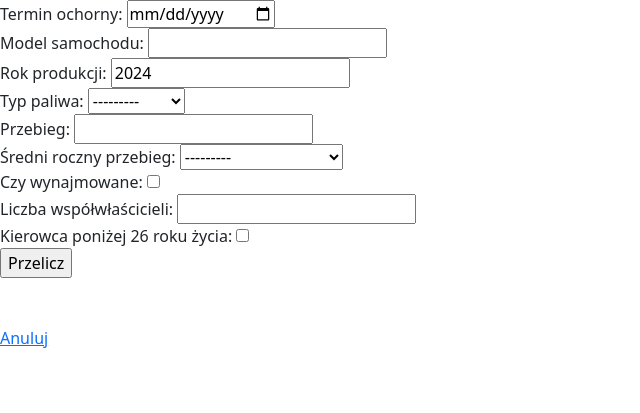
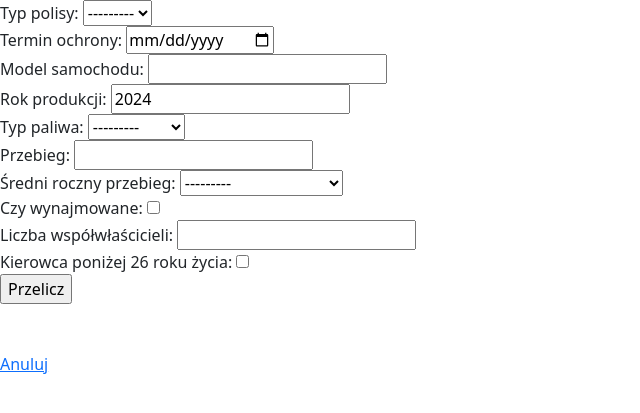
Before and after one commit to grupa-B-PK/app_zarzadzanie_polisami, a Django app: page /insurance_app/policy_car_create/ in a window 1280 px wide. Shown: the part 56-469 px from the top of the page, without its empty margins (0-640 px from the left). Run offline with Django 5.2, Linux system fonts and the light colour scheme; the visitor is signed in with stand-in values (Sample User, id 1); data that the repository does not hold is empty.

Commit message:
Add fixes

```diff
--- a/Insurance_company/insurance_app/forms.py
+++ b/Insurance_company/insurance_app/forms.py
@@ -7,11 +7,12 @@ from .models import CarInsurance, HouseInsurance
 class CarInsuranceModelForm(forms.ModelForm):
     class Meta:
         model = CarInsurance
-        fields = ["valid_to", "car_model", "production_year", "fuel_type", "mileage",
+        fields = ["policy_type", "valid_to", "car_model", "production_year", "fuel_type", "mileage",
                   "average_year_mileage", "is_rented",
                   "number_of_owners", "driver_under_26"]
         labels = {
-            'valid_to': 'Termin ochorny',
+            "policy_type": "Typ polisy",
+            'valid_to': 'Termin ochrony',
             'car_model': 'Model samochodu',
             'production_year': 'Rok produkcji',
             'fuel_type': 'Typ paliwa',
@@ -29,9 +30,10 @@ class CarInsuranceModelForm(forms.ModelForm):
 class HouseInsuranceModelForm(forms.ModelForm):
     class Meta:
         model = HouseInsurance
-        fields = ["valid_to", "house_type", "number_of_owners", "house_area", "house_city", "house_value"]
+        fields = ["policy_type", "valid_to", "house_type", "number_of_owners", "house_area", "house_city", "house_value"]
         labels = {
-            'valid_to': 'Termin ochorny',
+            "policy_type": "Typ polisy",
+            'valid_to': 'Termin ochrony',
             'house_type': 'Typ domu',
             'number_of_owners': 'Liczba właścicieli',
             'house_area': 'Powierzchnia domu',
--- a/Insurance_company/insurance_app/templates/policy_car_detail.html
+++ b/Insurance_company/insurance_app/templates/policy_car_detail.html
@@ -7,7 +7,9 @@
 {% block content %}
     <h2> Szczegóły polisy:</h2>
     <p>Numer polisy: {{ car_policy.policy_id }}</p>
-    <p>Termin obowiązywania ochorny: {{ car_policy.valid_to }}</p>
+    <p>Typ polisy: {{ car_policy.policy_type }}</p>
+    <p>Opis: {{ car_policy.policy_description }}</p>
+    <p>Termin obowiązywania ochrony: {{ car_policy.valid_to }}</p>
     <p>Wysokość składki: "Do uzupełnienia przy ustaleniu logiki do przeliczenia składki" </p>
     <p>Model samochodu: {{ car_policy.car_model }}</p>
     <p>Rok produkcji: {{ car_policy.production_year }}</p>
--- a/Insurance_company/insurance_app/templates/policy_house_detail.html
+++ b/Insurance_company/insurance_app/templates/policy_house_detail.html
@@ -7,7 +7,9 @@
 {% block content %}
     <h2> Szczegóły polisy:</h2>
     <p>Numer polisy: {{ house_policy.policy_id }}</p>
-    <p>Termin obowiązywania ochorny: {{ house_policy.valid_to }}</p>
+    <p>Typ polisy: {{ house_policy.policy_type }}</p>
+    <p>Opis: {{ house_policy.policy_description }}</p>
+    <p>Termin obowiązywania ochrony: {{ house_policy.valid_to }}</p>
     <p>Wysokość składki: "Do uzupełnienia przy ustaleniu logiki do przeliczenia składki" </p>
     <p>Typ domu: {{ house_policy.house_type }}</p>
     <p>Powierzchnia domu: {{ house_policy.house_area }}</p>
```
Also changed, not shown: Insurance_company/insurance_app/templates/offer_car.html (+10 -7 lines).
